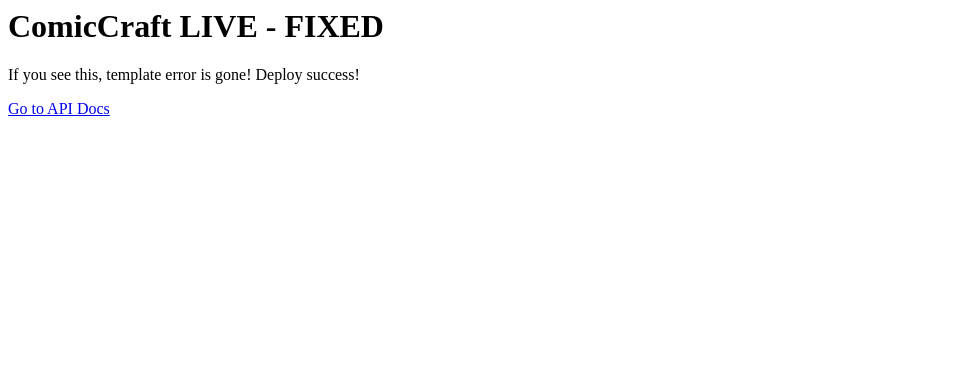
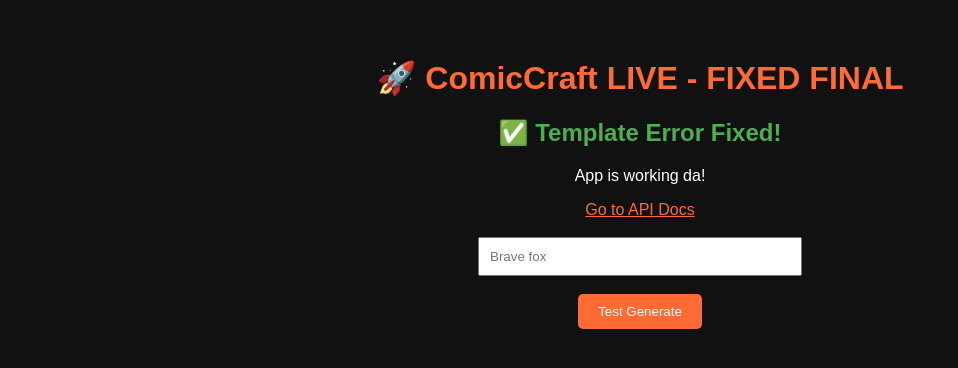
Before and after one commit to s75926347-del/comic-craft, a FastAPI app: page /ui in a window 1280 px wide. Shown: the top 368 px of the page, without its empty margins (0-958 px from the left). Run offline with FastAPI, Linux system fonts and the light colour scheme; parts of the project's set-up code (start-up, migrations or seed data) failed here and were passed over.

Commit message:
Update index.html

```diff
--- a/app/templates/index.html
+++ b/app/templates/index.html
@@ -1,3 +1,9 @@
-<h1>ComicCraft LIVE - FIXED</h1>
-<p>If you see this, template error is gone! Deploy success!</p>
-<a href="/docs">Go to API Docs</a>
+<!DOCTYPE html>
+<html><body style="background:#111;color:white;padding:30px;font-family:Arial;text-align:center">
+<h1 style="color:#ff6b35">🚀 ComicCraft LIVE - FIXED FINAL</h1>
+<h2 style="color:#4caf50">✅ Template Error Fixed!</h2>
+<p>App is working da!</p>
+<a href="/docs" style="color:#ff6b35">Go to API Docs</a><br><br>
+<input id="p" placeholder="Brave fox" style="padding:10px;width:300px"><br><br>
+<button onclick="alert('Working da! Prompt: '+document.getElementById('p').value)" style="padding:10px 20px;background:#ff6b35;color:white;border:none;border-radius:5px">Test Generate</button>
+</body></html>
```
